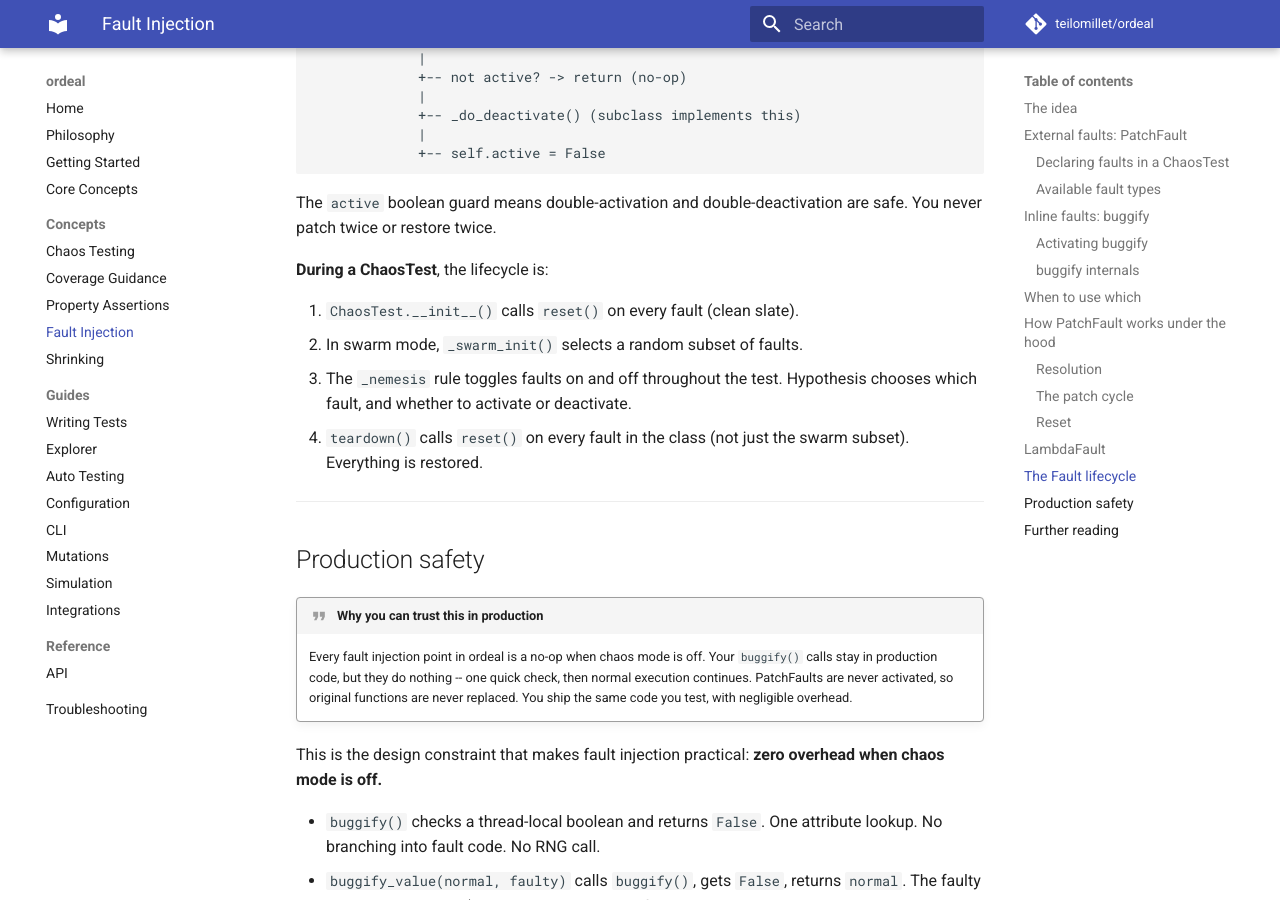
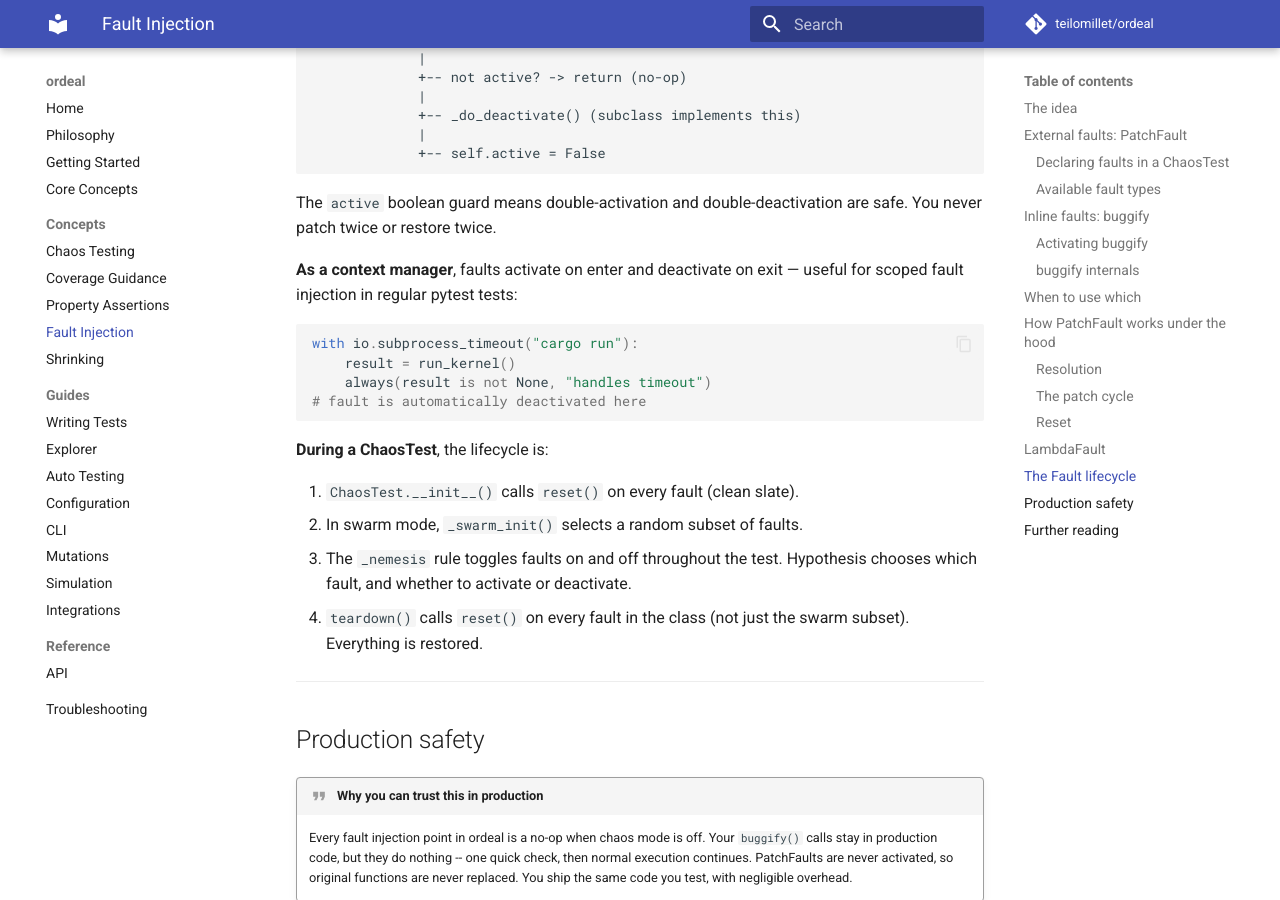
Before and after one commit to teilomillet/ordeal, an MkDocs documentation site: the page built from docs/concepts/fault-injection.md, in a window 1280 px wide and 900 px high, scrolled down 8052 px. Built offline with MkDocs 1.6.1 and Material for MkDocs 9.7.7, drawn with Linux system fonts in a browser that asks for light colours; comment, search, counter and statistics services are not loaded.

Commit message:
docs: document fault context managers across all references
Update API reference (Fault table + IO example), fault-injection
concept guide (lifecycle section), and CLAUDE.md new-in-recent to
reflect that all faults work as context managers and that subprocess
faults compose with ChaosTest.

Co-Authored-By: Claude Opus 4.6 (1M context) <noreply@anthropic.com>

````diff
--- a/docs/concepts/fault-injection.md
+++ b/docs/concepts/fault-injection.md
@@ -284,6 +284,15 @@ Every fault -- whether `PatchFault`, `LambdaFault`, or a custom subclass -- foll
 
 The `active` boolean guard means double-activation and double-deactivation are safe. You never patch twice or restore twice.
 
+**As a context manager**, faults activate on enter and deactivate on exit — useful for scoped fault injection in regular pytest tests:
+
+```python
+with io.subprocess_timeout("cargo run"):
+    result = run_kernel()
+    always(result is not None, "handles timeout")
+# fault is automatically deactivated here
+```
+
 **During a ChaosTest**, the lifecycle is:
 
 1. `ChaosTest.__init__()` calls `reset()` on every fault (clean slate).
````
Also changed, not shown: CLAUDE.md (+2 -0 lines), docs/reference/api.md (+7 -0 lines).
